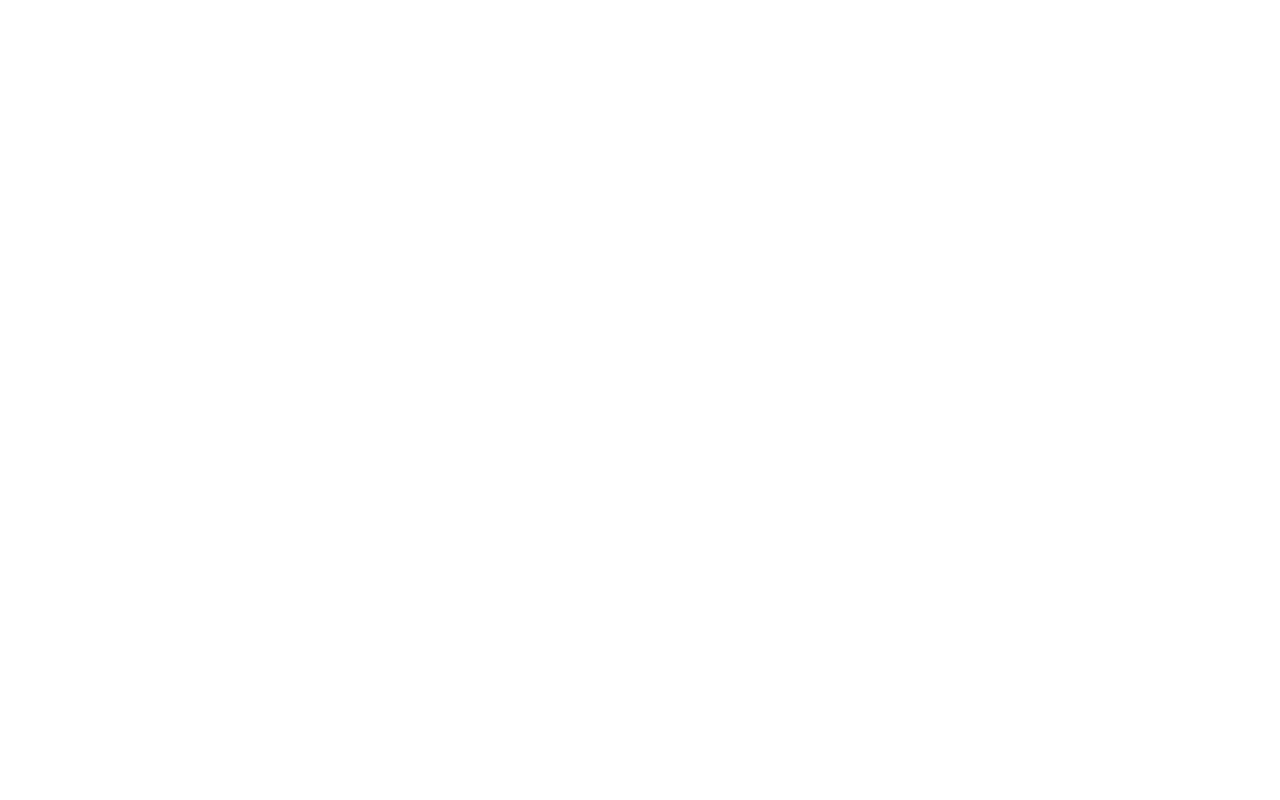
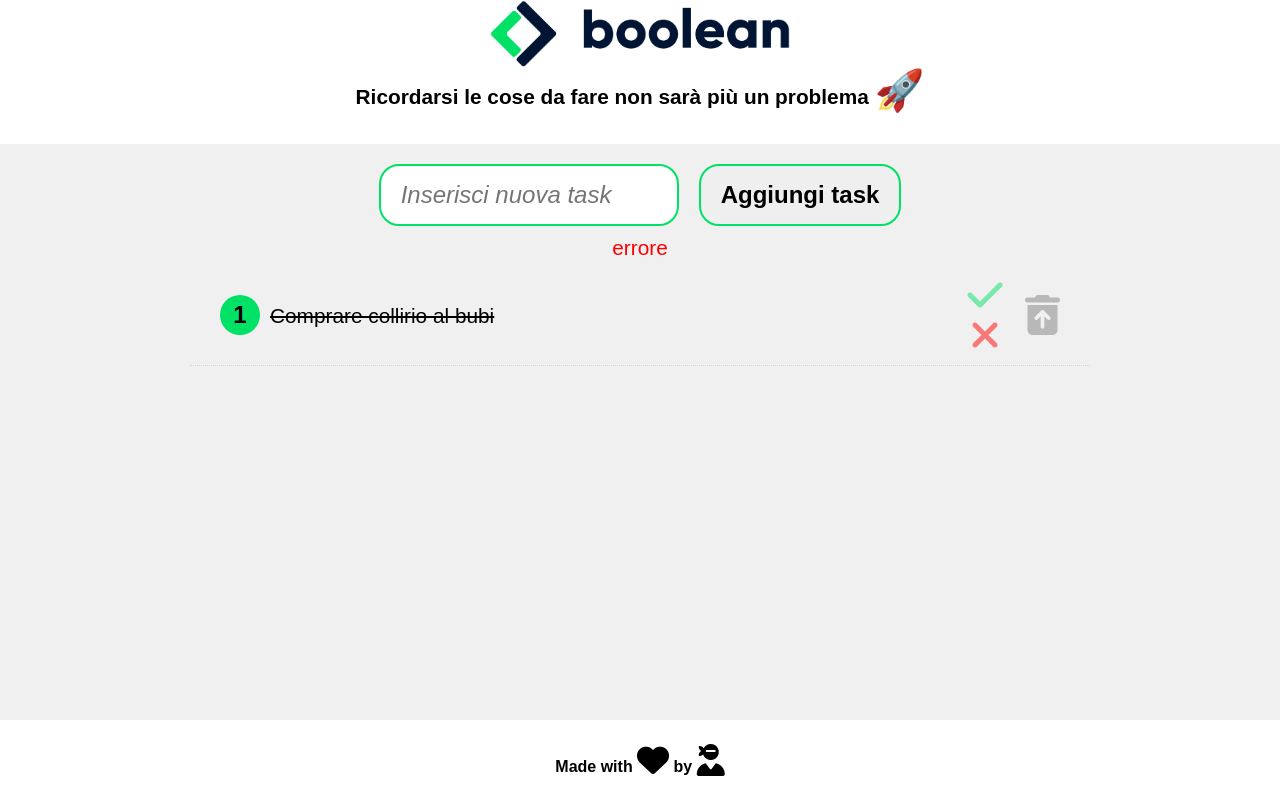
Before and after one commit to RiccardoCivardi/vue-todolist, a plain HTML site: page index.html in a window 1280 px wide. Drawn offline with nearby package versions, Linux system fonts and the light colour scheme.

Commit message:
[add] html and css

```diff
--- a/css/style.css
+++ b/css/style.css
@@ -1,5 +1,198 @@
+/* GENERAL */
+
 * {
   margin: 0;
   padding: 0;
   box-sizing: border-box;
 }
+
+body {
+  font-family: Arial, Helvetica, sans-serif;
+  overflow: hidden;
+}
+
+ul {
+  list-style: none;
+}
+
+/* UTILITIES */
+
+/* layout */
+
+.main-wrapper {
+  height: 100vh;
+}
+
+.container {
+  width: 80%;
+  max-width: 900px;
+  margin: 0 auto;
+}
+
+/* flex */
+
+.d-flex {
+  display: flex;
+}
+
+.flex-column {
+  flex-direction: column;
+}
+
+.justify-content-center {
+  justify-content: center;
+}
+
+.justify-content-between {
+  justify-content: space-between;
+}
+
+.justify-content-around {
+  justify-content: space-around;
+}
+
+.align-items-center {
+  align-items: center;
+}
+
+/* color */
+
+.green {
+  color: #00E166;
+}
+
+.red {
+  color: red;
+}
+
+.grey {
+  color: grey;
+}
+
+/* HEADER */
+
+header {
+  height: 18%;
+  font-size: 1.3rem;
+  font-weight: bold;
+  text-align: center;
+}
+
+header img {
+  width: 300px;
+}
+
+header p span {
+  font-size: 2.5rem;
+}
+
+/* MAIN */
+
+main {
+  height: 72%;
+  background-color: rgb(240, 240, 240);
+  font-size: 1.3rem;
+  overflow: auto;
+}
+
+/* input-area */
+
+.input-area {
+  text-align: center;
+  padding-top: 20px;
+}
+
+input {
+  width: 300px;
+  margin-right: 20px;
+}
+
+input::placeholder {
+  font-style: italic;
+}
+
+input, button {
+  padding: 15px 20px;
+  font-size: 1.5rem;
+  border-radius: 20px;
+  border: 2px solid #00E166;
+  transition: 0.2s;
+}
+
+input:focus {
+  background-color: #00E166;
+  outline: none;
+}
+
+input:focus::placeholder {
+  color: white;
+}
+
+button {
+  font-weight: bold;
+}
+
+button:hover {
+  color: white;
+  background-color: #00E166;
+}
+
+.input-area p {
+  padding: 10px 0 5px;
+  color: red;
+}
+
+/* todo-area */
+
+li {
+  padding: 10px 30px;
+  border-bottom: 1px dotted lightgrey;
+}
+
+li:hover {
+  background-color: white;
+}
+
+.counter {
+  display: inline-block;
+  width: 40px;
+  height: 40px;
+  border-radius: 50%;
+  background-color: #00E166;
+  margin-right: 10px;
+  text-align: center;
+  line-height: 40px;
+  font-size: 1.5rem;
+  font-weight: bold;
+  cursor: pointer;
+}
+
+.line-throught {
+  text-decoration: line-through;
+}
+
+.check-area {
+  margin-right: 20px;
+}
+
+main i {
+  font-size: 2.5rem;
+  cursor: pointer;
+  filter: opacity(0.5);
+}
+
+main i:hover {
+  filter: opacity(1) brightness(1.5);
+}
+
+/* FOOTER */
+
+footer {
+  height: 10%;
+  font-size: 1rem;
+  font-weight: bold;
+}
+
+footer i {
+  font-size: 2rem;
+}
--- a/index.html
+++ b/index.html
@@ -20,7 +20,87 @@
 </head>
 <body>
 
-  <div id="app"></div>
+  <div id="app" class="main-wrapper">
+
+    <!-- HEADER -->
+    <header>
+
+      <div class="container d-flex flex-column justify-content-around align-items-center">
+
+        <img :src="path + imgLogo" :alt="getAltImg() + ' ' + 'picture'">
+        <p>Ricordarsi le cose da fare non sar&agrave; pi&ugrave; un problema <span>&#128640</span></p>
+
+      </div>
+
+    </header>
+    <!-- /Header -->
+
+    <!-- MAIN -->
+    <main>
+
+      <div class="input-area container">
+
+        <input type="text" placeholder="Inserisci nuova task">
+        <button>Aggiungi task</button>
+        <p class="error-message">errore</p>
+
+      </div>
+
+      <!-- todo-area -->
+      <div class="todo-area container">
+
+        <ul>
+
+          <li class="d-flex justify-content-between align-items-center">
+
+            <div class="data-area">
+
+              <span class="counter">1</span>
+
+              <span class="line-throught">Comprare collirio al bubi</span>
+
+            </div>
+
+            <div class="btn-area d-flex">
+
+              <div class="check-area d-flex flex-column align-items-center">
+
+                <i class="fa-solid fa-check green"></i>
+                <i class="fa-solid fa-xmark red"></i>
+
+              </div>
+
+              <div class="trash-area d-flex align-items-center">
+
+                <i class="fa-solid fa-trash-can-arrow-up grey"></i>
+
+              </div>
+
+            </div>
+
+          </li>
+
+        </ul>
+
+      </div>
+      <!-- /todo-area -->
+
+    </main>
+    <!-- /Main-->
+
+    <!-- FOOTER -->
+    <footer class="d-flex justify-content-center align-items-center">
+
+      <p>Made with
+        <i class="fa-solid fa-heart"></i>
+        by
+        <i class="fa-solid fa-user-ninja"></i>
+      </p>
+
+    </footer>
+    <!-- /Footer-->
+
+  </div>
 
 </body>
 </html>
--- a/js/app.js
+++ b/js/app.js
@@ -26,11 +26,29 @@ createApp({
   data(){
     return{
 
+      path: 'assets/img/',
+      imgLogo: 'logo.png'
+
     }
   },
 
   methods: {
 
+    getAltImg(){
+
+      const imgLogoArray = this.imgLogo.split('.');
+      console.log(imgLogoArray[0]);
+      return imgLogoArray[0];
+
+
+    }
+
+  },
+
+  mounted() {
+
+
+
   }
 
 }).mount('#app');
```
